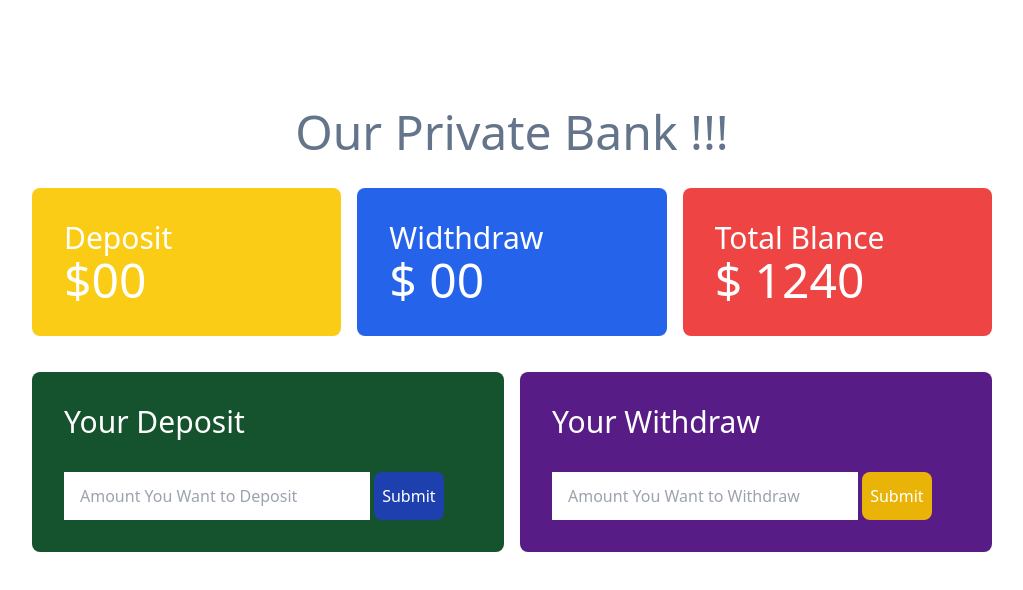
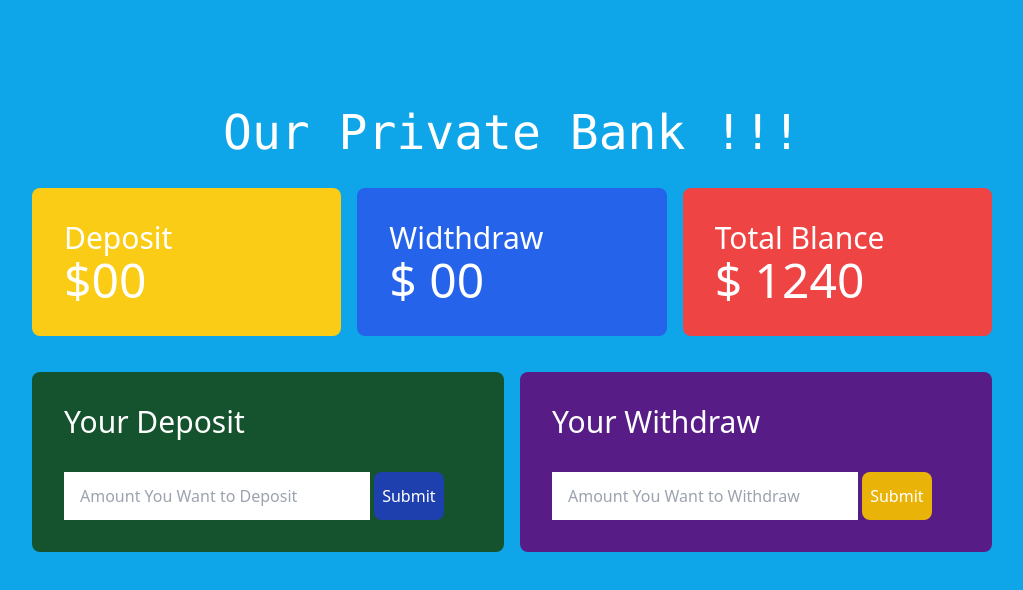
Before and after one commit to mahmudpial/simple-interact-bank-website, a plain HTML site: page bank.html in a window 1280 px wide. Shown: the whole page, without its empty margins (128-1151 px from the left). Drawn offline with nearby package versions, Linux system fonts and the light colour scheme.

Commit message:
change the background color and font family

```diff
--- a/bank.html
+++ b/bank.html
@@ -8,10 +8,10 @@
 
     <script src="https://cdn.tailwindcss.com"></script>
   </head>
-  <body>
+  <body class="bg-sky-500">
     <header>
       <h1
-        class="text-center pt-7 mt-20 text-5xl text-slate-500 hover:text-blue-600"
+        class="text-center text-white pt-7 mt-20 text-5xl font-mono hover:text-red-600"
       >
         Our Private Bank !!!
       </h1>
```
